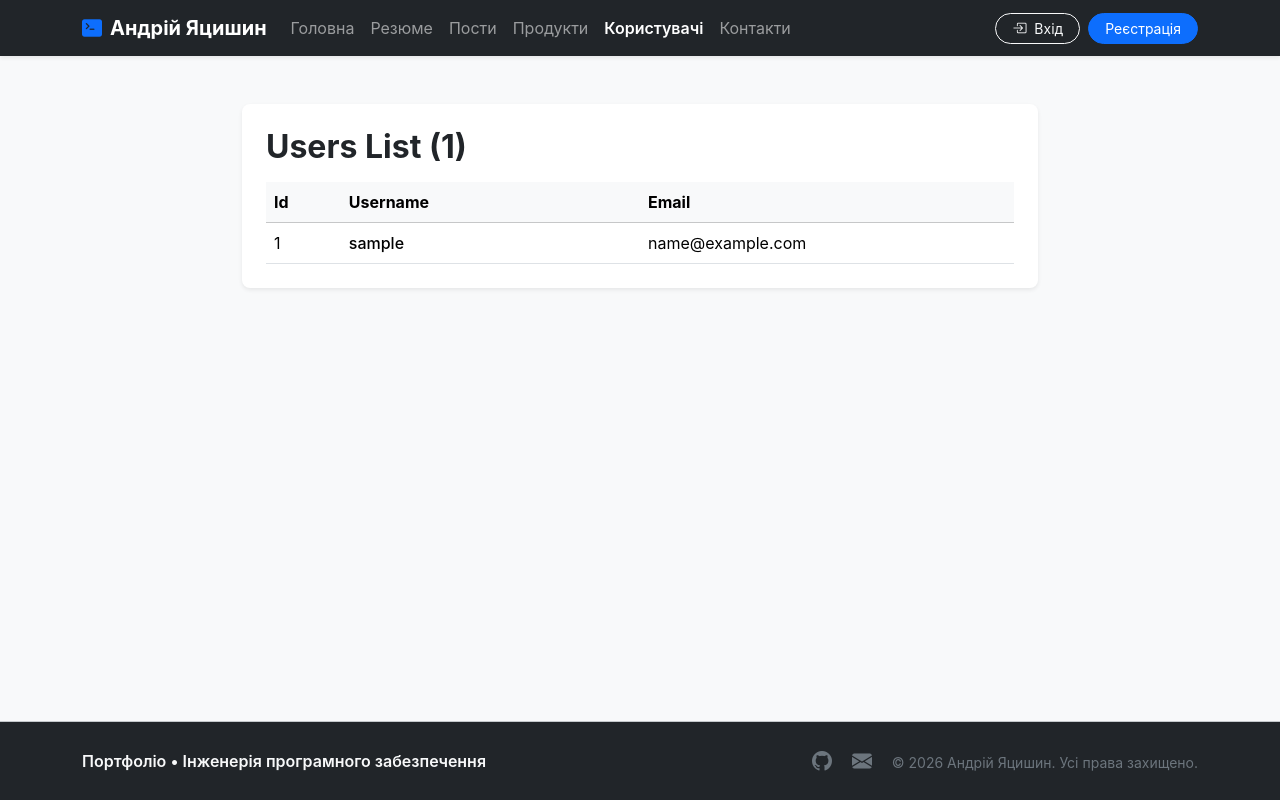
After one commit to Laf0s/flask-app-lab, a Flask app: page /users/list in a window 1280 px wide. The commit adds this page. Run offline with Flask 3, Linux system fonts and the light colour scheme; tables that the repository leaves empty hold one stand-in row (values such as "Sample post").

Commit message:
feat(users): implement registration, login, account and users list views

```diff
--- a/app/templates/includes/navbar.html
+++ b/app/templates/includes/navbar.html
@@ -13,10 +13,10 @@
       <div class="collapse navbar-collapse" id="mainNavbar">
         <ul class="navbar-nav me-auto align-items-lg-center">
           <li class="nav-item">
-            <a class="nav-link {% if request.endpoint == 'home' %}active fw-semibold{% endif %}" href="{{ url_for('main.home') }}">Головна</a>
+            <a class="nav-link {% if request.endpoint == 'main.home' %}active fw-semibold{% endif %}" href="{{ url_for('main.home') }}">Головна</a>
           </li>
           <li class="nav-item">
-            <a class="nav-link {% if request.endpoint == 'resume' %}active fw-semibold{% endif %}" href="{{ url_for('main.resume') }}">Резюме</a>
+            <a class="nav-link {% if request.endpoint == 'main.resume' %}active fw-semibold{% endif %}" href="{{ url_for('main.resume') }}">Резюме</a>
           </li>
           <li class="nav-item">
             <a class="nav-link {% if request.endpoint == 'posts.list_posts' %}active fw-semibold{% endif %}" href="{{ url_for('posts.list_posts') }}">Пости</a>
@@ -25,15 +25,18 @@
             <a class="nav-link {% if request.endpoint == 'products.list_products' %}active fw-semibold{% endif %}" href="{{ url_for('products.list_products') }}">Продукти</a>
           </li>
           <li class="nav-item">
-            <a class="nav-link {% if request.endpoint == 'contacts' %}active fw-semibold{% endif %}" href="{{ url_for('main.contacts') }}">Контакти</a>
+            <a class="nav-link {% if request.endpoint == 'users.users_list' %}active fw-semibold{% endif %}" href="{{ url_for('users.users_list') }}">Користувачі</a>
+          </li>
+          <li class="nav-item">
+            <a class="nav-link {% if request.endpoint == 'main.contacts' %}active fw-semibold{% endif %}" href="{{ url_for('main.contacts') }}">Контакти</a>
           </li>
         </ul>
 
         <ul class="navbar-nav ms-auto align-items-lg-center gap-2 mt-2 mt-lg-0">
           {% if session.get('username') %}
             <li class="nav-item">
-              <a class="nav-link {% if request.endpoint == 'users.profile' %}active fw-semibold text-info{% endif %}" href="{{ url_for('users.profile') }}">
-                <i class="bi bi-person-circle me-1"></i> Профіль ({{ session.get('username') }})
+              <a class="nav-link {% if request.endpoint == 'users.account' %}active fw-semibold text-info{% endif %}" href="{{ url_for('users.account') }}">
+                <i class="bi bi-person-circle me-1"></i> Account ({{ session.get('username') }})
               </a>
             </li>
             <li class="nav-item">
@@ -47,6 +50,11 @@
                 <i class="bi bi-box-arrow-in-right me-1"></i> Вхід
               </a>
             </li>
+            <li class="nav-item">
+              <a class="btn btn-primary btn-sm rounded-pill px-3 {% if request.endpoint == 'users.register' %}active{% endif %}" href="{{ url_for('users.register') }}">
+                Реєстрація
+              </a>
+            </li>
           {% endif %}
         </ul>
       </div>
--- /dev/null
+++ b/app/users/templates/users/users_list.html
@@ -0,0 +1,36 @@
+{% extends "base.html" %}
+
+{% block title %}Users List{% endblock %}
+
+{% block content %}
+<div class="container py-4" style="max-width: 820px;">
+  <div class="card border-0 shadow-sm p-4 bg-white rounded-3">
+    <h2 class="fw-bold mb-3">Users List ({{ users|length }})</h2>
+
+    {% if not users %}
+      <div class="alert alert-info mb-0">Зареєстрованих користувачів поки немає.</div>
+    {% else %}
+      <div class="table-responsive">
+        <table class="table table-hover align-middle mb-0">
+          <thead class="table-light">
+            <tr>
+              <th scope="col" style="width: 10%;">Id</th>
+              <th scope="col" style="width: 40%;">Username</th>
+              <th scope="col" style="width: 50%;">Email</th>
+            </tr>
+          </thead>
+          <tbody>
+            {% for u in users %}
+              <tr>
+                <td>{{ u.id }}</td>
+                <td class="fw-medium">{{ u.username }}</td>
+                <td>{{ u.email }}</td>
+              </tr>
+            {% endfor %}
+          </tbody>
+        </table>
+      </div>
+    {% endif %}
+  </div>
+</div>
+{% endblock %}
--- a/app/users/views.py
+++ b/app/users/views.py
@@ -1,15 +1,13 @@
 from flask import request, render_template, redirect, url_for, flash, session, make_response
+from app import db
 from . import users_bp
+from .models import User
+from .forms import RegistrationForm, LoginForm
 
-USERS_DATA = {
-    "user1": "password123",
-    "admin": "admin123"
-}
 @users_bp.route("/hi/<string:name>")
 def greetings(name):
     name = name.upper()
     age = request.args.get("age", None, int)
-
     return render_template("hi.html", name=name, age=age)
 
 
@@ -18,24 +16,68 @@ def admin():
     to_url = url_for("users.greetings", name="administrator", age=45, _external=True)
     return redirect(to_url)
 
+
+@users_bp.route("/register", methods=["GET", "POST"])
+def register():
+    if "username" in session:
+        return redirect(url_for("users.account"))
+
+    form = RegistrationForm()
+    if form.validate_on_submit():
+        user = User(
+            username=form.username.data.strip(),
+            email=form.email.data.strip().lower(),
+            password=""
+        )
+        user.set_password(form.password.data)
+        db.session.add(user)
+        db.session.commit()
+        flash(f"Account created for {user.username}!", "success")
+        return redirect(url_for("users.login"))
+
+    return render_template("register.html", form=form, title="Register")
+
+
 @users_bp.route("/login", methods=["GET", "POST"])
 def login():
     if "username" in session:
-        return redirect(url_for("users.profile"))
+        return redirect(url_for("users.account"))
 
-    if request.method == "POST":
-        username = request.form.get("username", "").strip()
-        password = request.form.get("password", "").strip()
+    form = LoginForm()
+    if form.validate_on_submit():
+        email = form.email.data.strip().lower()
+        password = form.password.data
+        user = db.session.scalar(db.select(User).where(User.email == email))
 
-        if username in USERS_DATA and USERS_DATA[username] == password:
-            session["username"] = username
-            flash("Успішний вхід!", "success")
-            return redirect(url_for("users.profile"))
+        if user and user.check_password(password):
+            session["username"] = user.username
+            session["email"] = user.email
+            flash(f"Вітаю, {user.username}! Вхід успішний.", "success")
+            return redirect(url_for("users.account"))
         else:
-            flash("Wrong data! Try again!", "danger")
-            return redirect(url_for("users.login"))
+            flash("Невірний email або пароль! Спробуйте ще раз.", "danger")
 
-    return render_template("login.html")
+    return render_template("login.html", form=form, title="Login")
+
+
+@users_bp.route("/account")
+def account():
+    if "username" not in session:
+        flash("Доступ заборонено. Будь ласка, авторизуйтесь.", "warning")
+        return redirect(url_for("users.login"))
+
+    return render_template(
+        "account.html",
+        username=session.get("username"),
+        email=session.get("email")
+    )
+
+
+@users_bp.route("/list")
+def users_list():
+    users = db.session.scalars(db.select(User).order_by(User.id)).all()
+    return render_template("users_list.html", users=users)
+
 
 @users_bp.route("/profile")
 def profile():
@@ -44,7 +86,6 @@ def profile():
         return redirect(url_for("users.login"))
 
     current_theme = request.cookies.get("profile_theme", "light")
-
     return render_template(
         "profile.html",
         username=session["username"],
@@ -55,6 +96,7 @@ def profile():
 @users_bp.route("/logout")
 def logout():
     session.pop("username", None)
+    session.pop("email", None)
     flash("Ви вийшли із системи.", "info")
     return redirect(url_for("users.login"))
 
```
Also changed, not shown: app/users/templates/users/account.html (added, +18 -0 lines), app/users/templates/users/login.html (+19 -13 lines), app/users/templates/users/register.html (added, +31 -0 lines).
